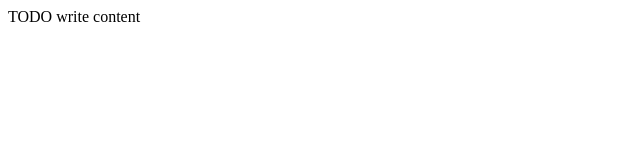
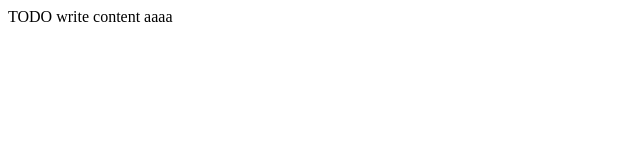
Before and after one commit to jaceksen/gittst, a plain HTML site: page web/index.html in a window 1280 px wide. Shown: the full height of the page, 0-640 px from the left. Drawn offline with Linux system fonts and the light colour scheme.

Commit message:
aaa nowy

```diff
--- a/web/index.html
+++ b/web/index.html
@@ -11,6 +11,6 @@ and open the template in the editor.
         <meta name="viewport" content="width=device-width, initial-scale=1.0">
     </head>
     <body>
-        <div>TODO write content</div>
+        <div>TODO write content   aaaa</div>
     </body>
 </html>
```
